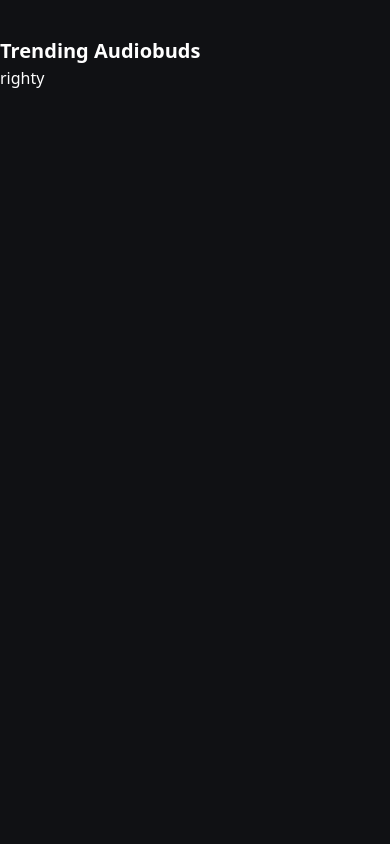
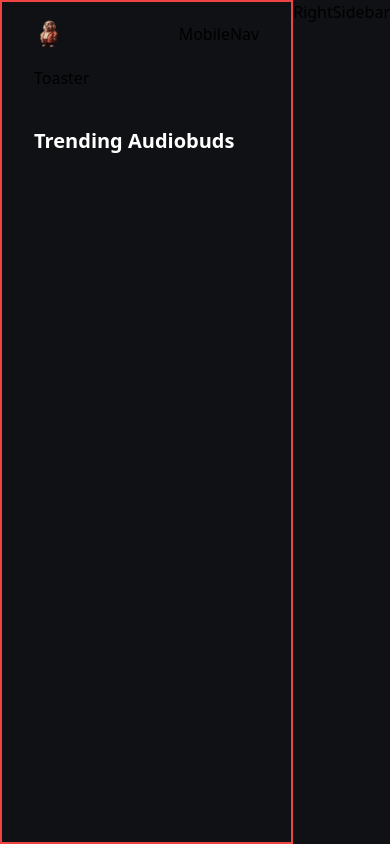
Before and after one commit to emmanueluwa/audiobud, a Next.js app: page / in a window 390 px wide. Built offline with nearby package versions, Linux system fonts and the light colour scheme.

Commit message:
feat: adding initial mobile nav bar

```diff
--- a/src/app/(root)/layout.tsx
+++ b/src/app/(root)/layout.tsx
@@ -1,4 +1,7 @@
 import LeftSidebar from "@/components/LeftSidebar";
+import MobileNav from "@/components/MobileNav";
+import RightSidebar from "@/components/RightSidebar";
+import Image from "next/image";
 
 export default function RootLayout({
   children,
@@ -6,16 +9,31 @@
   children: React.ReactNode;
 }>) {
   return (
-    <div>
-      <main>
-        {/* left */}
-        <p className="text-white-1">
-          <LeftSidebar />
-        </p>
+    <div className="relative flex flex-col">
+      <main className="relative flex bg-black-3">
+        <LeftSidebar />
+
         {/* main  */}
-        {children}
-        <p className="text-white-1">righty</p>
+        <section className="border-2 border-red-500 flex min-h-screen flex-1 flex-col px-4 sm:px-14">
+          <div className="mx-auto flex w-full max-w-5xl flex-col max-sm:px-4">
+            <div className="flex h-16 items-center justify-between md:hidden">
+              <Image
+                src="/images/audio_buddy.png"
+                width={30}
+                height={30}
+                alt="menu icon"
+              />
+              <MobileNav />
+            </div>
+            <div className="flex flex-col md:pb-14">
+              Toaster
+              {children}
+            </div>
+          </div>
+        </section>
+
         {/* right */}
+        <RightSidebar />
       </main>
     </div>
   );
--- /dev/null
+++ b/src/components/MobileNav.tsx
@@ -0,0 +1,7 @@
+import React from "react";
+
+const MobileNav = () => {
+  return <div>MobileNav</div>;
+};
+
+export default MobileNav;
--- /dev/null
+++ b/src/components/RightSidebar.tsx
@@ -0,0 +1,7 @@
+import React from "react";
+
+const RightSidebar = () => {
+  return <div>RightSidebar</div>;
+};
+
+export default RightSidebar;
```
